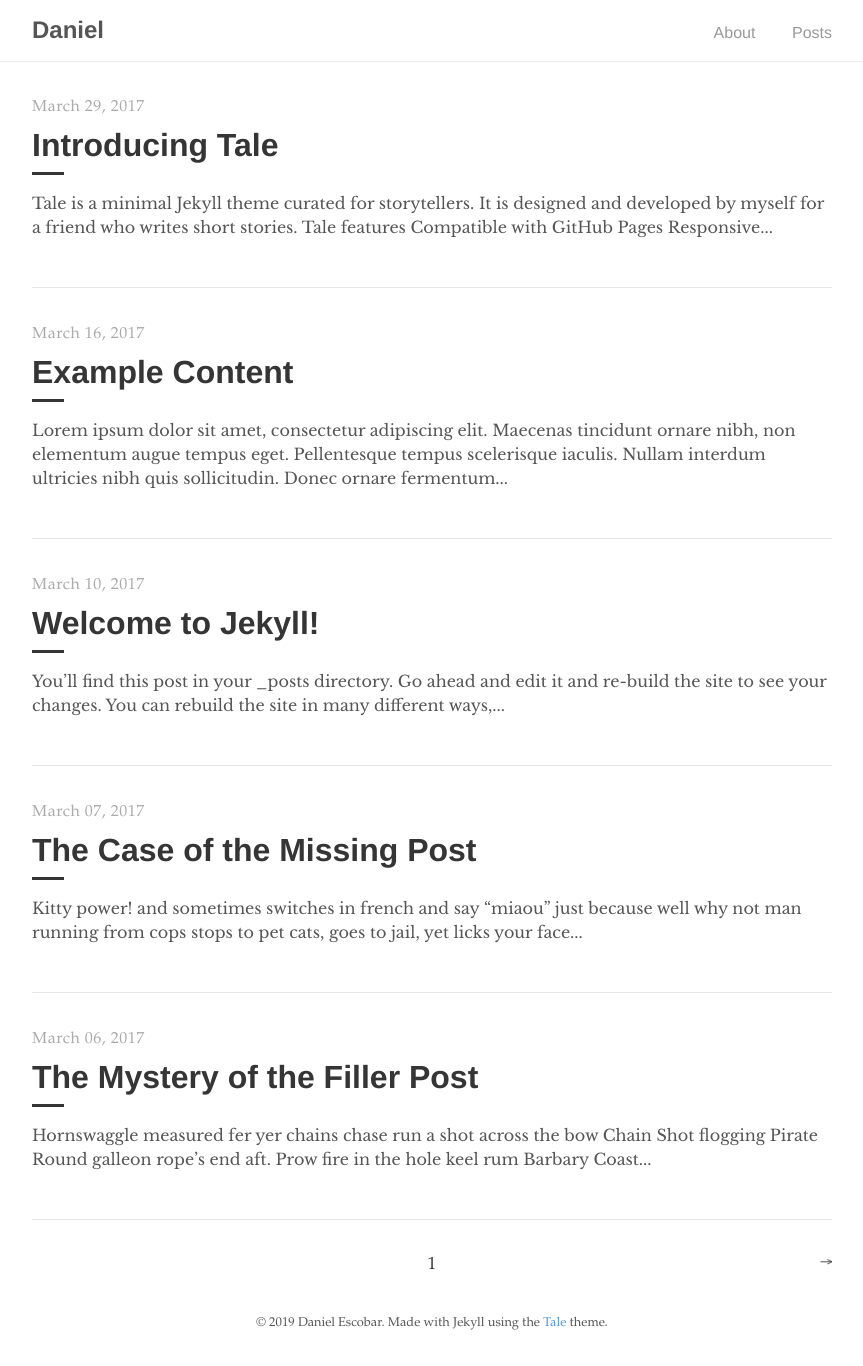
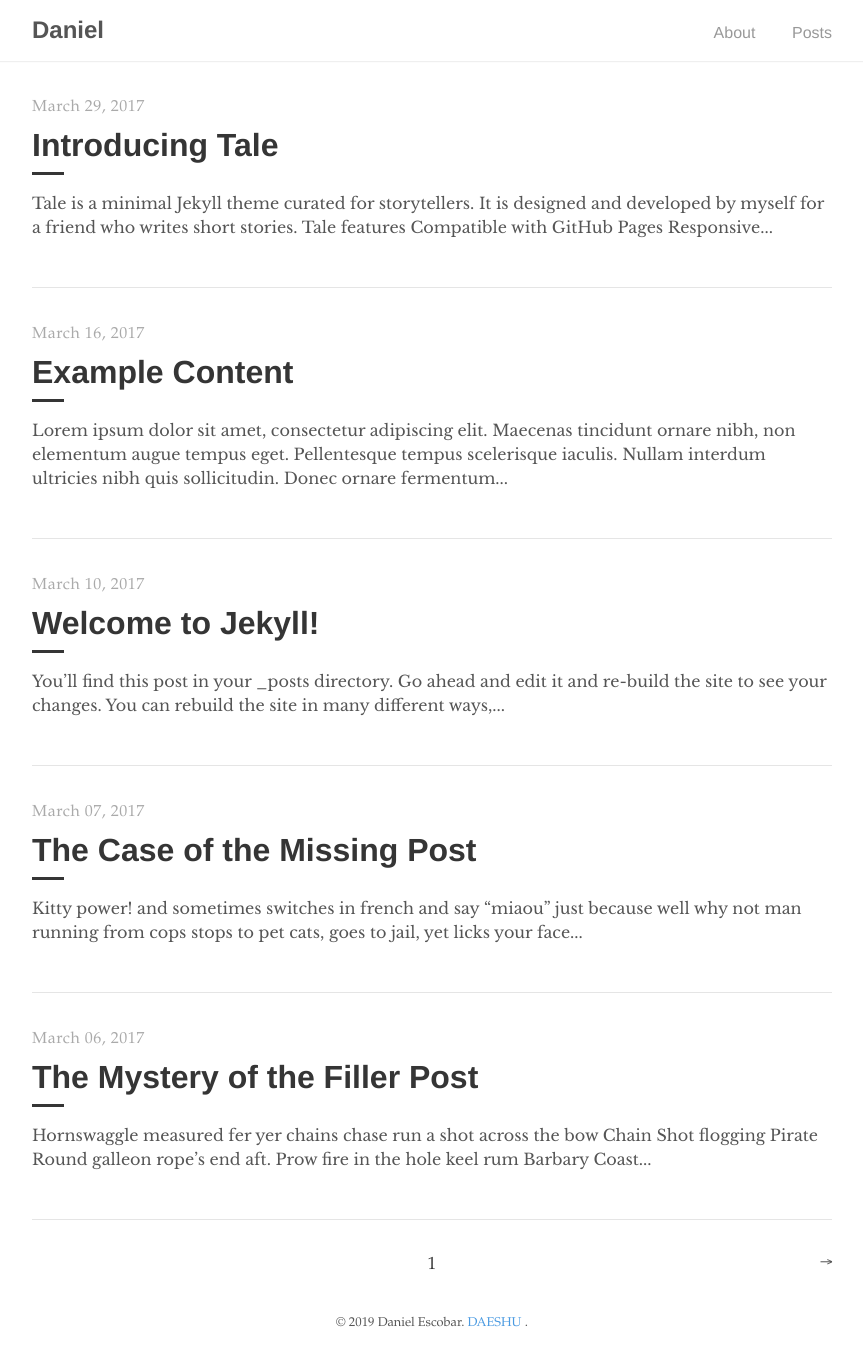
Before and after one commit to daeshu/tl, a Jekyll site: the page built from index.html, in a window 1280 px wide. Shown: the whole page, without its empty margins (208-1071 px from the left). Built offline with Jekyll 4.4.1, drawn with Linux system fonts in a browser that asks for light colours; the list of posts is cut into pages by our own code.

Commit message:
Update footer.html

```diff
--- a/_includes/footer.html
+++ b/_includes/footer.html
@@ -1,5 +1,5 @@
 <footer>
   <span>
-    &copy; <time datetime="{{ site.time }}">{{ site.time | date: '%Y' }}</time> {{ site.author.name }}. Made with Jekyll using the <a href="https://github.com/chesterhow/tale/">Tale</a> theme.
+    &copy; <time datetime="{{ site.time }}">{{ site.time | date: '%Y' }}</time> {{ site.author.name }}. <a href="https://github.com/chesterhow/tale/">DAESHU</a> .
   </span>
 </footer>
```
